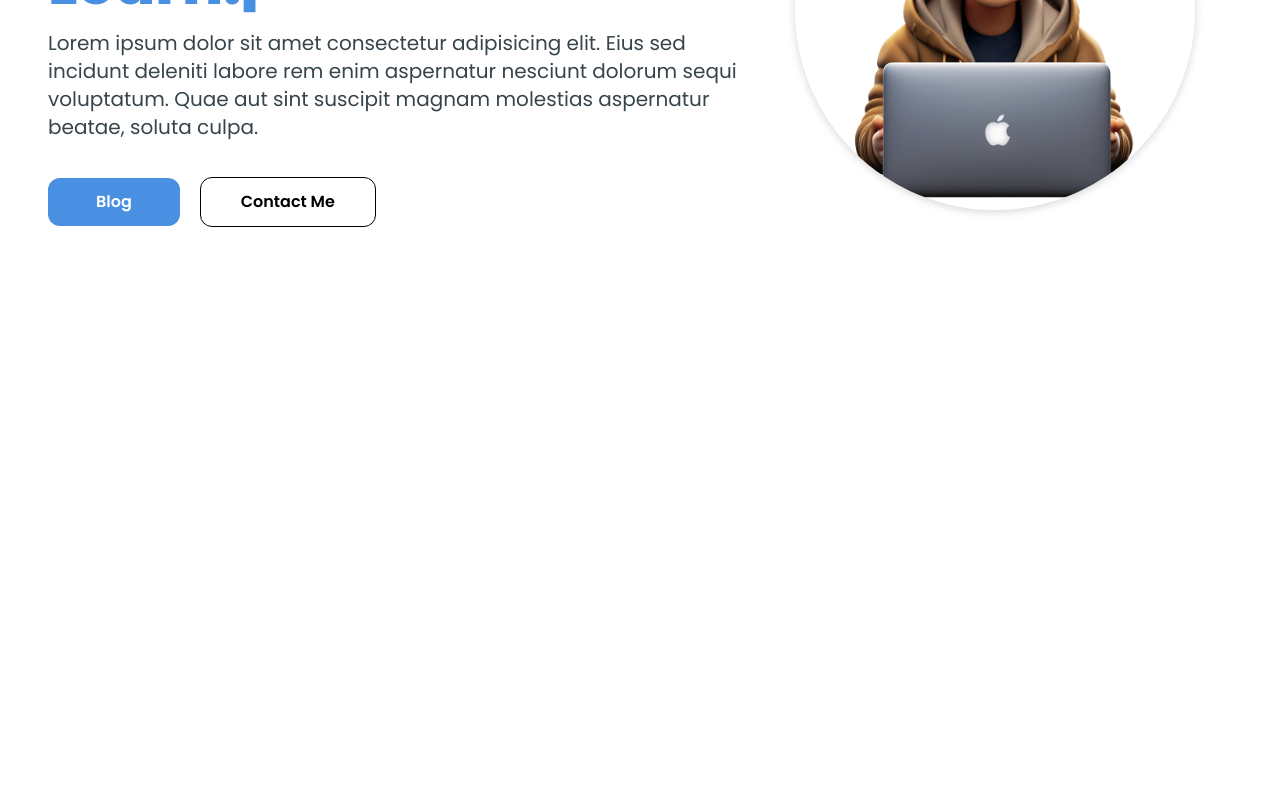
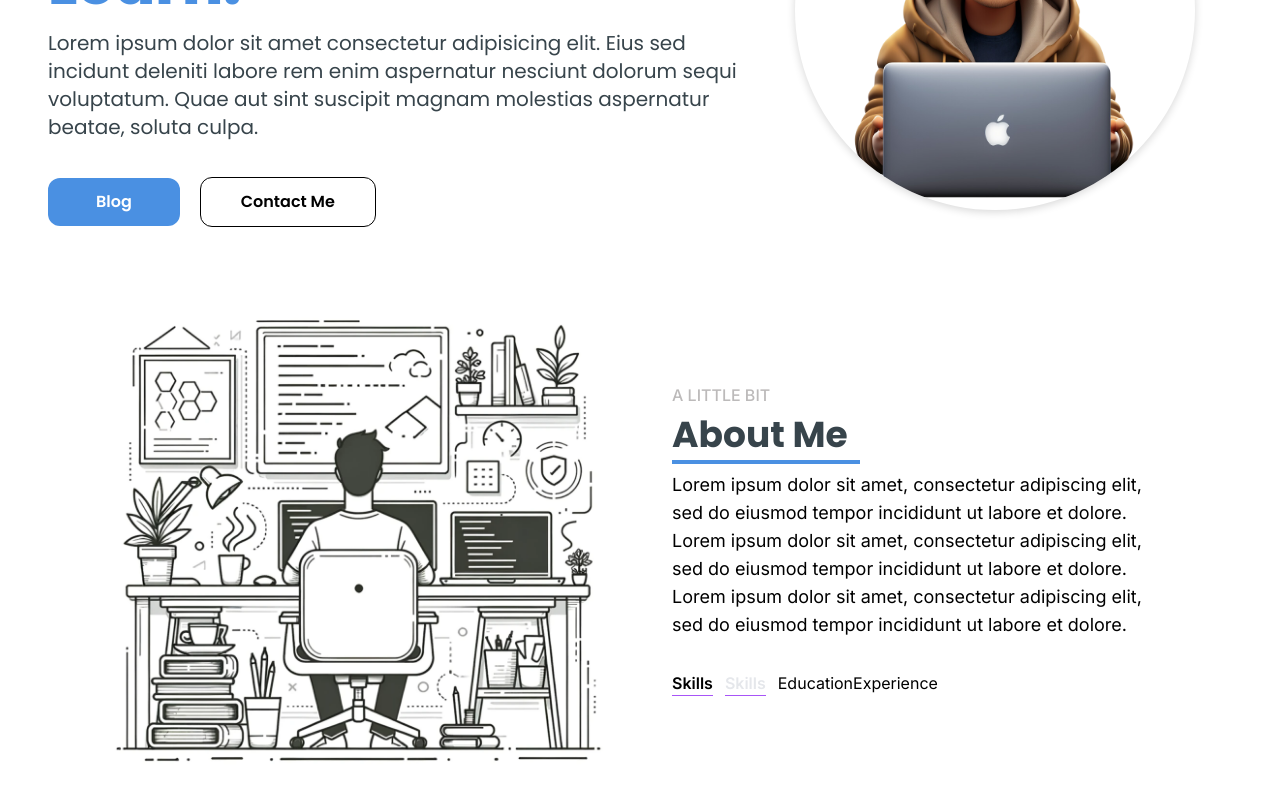
Before and after one commit to lecegues/lecegues-website, a Next.js app in the folder client/: page / in a window 1280 px wide. Shown: the part 320-1120 px from the top of the page. Before the commit the page ends 800 px from the top, so only its background shows below. Built offline with nearby package versions, Linux system fonts and the light colour scheme.

Commit message:
Added "About" Section to Landing Page

```diff
--- /dev/null
+++ b/client/app/components/AboutSection.jsx
@@ -0,0 +1,52 @@
+"use client"
+
+import React, { useState, useTransition } from 'react'
+import Image from 'next/image'
+import TabButton from './TabButton';
+
+const AboutSection = () => {
+    // Hold information about which tab is open
+    const [tab, setTab] = useState("skills");
+
+    // Transition Hook
+    const [isPending, startTransition] = useTransition();
+
+    // Takes ID and starts the transition
+    // Transition updates state without blocking UI
+    const handleTabChange = (id) =>{
+        startTransition( () =>{
+            setTab(id);
+        });
+    }
+
+    return (
+        <section className="text-black">
+            <div className="md:grid md:grid-cols-2 gap-8 xl:gap-16 items-center py-8 px-4 sm:py-16 xl:px-16">
+
+                {/* First Column (1/2) */}
+                <Image src="/images/about-me.png" width={500} height={500} />
+
+                {/* Second Column (2/2) */}
+                <div className="font-sans">
+                    <p className="text-[#bcbaba] font-medium mb-2"> A LITTLE BIT </p>
+                    <h2 className="text-4xl font-mono font-bold text-[#37444B] mb-4"> <span className="border-b-4 pr-3 border-[#4a90e2]"> About Me</span> </h2>
+                    <p className="text-base lg:text-lg">
+                    Lorem ipsum dolor sit amet, consectetur adipiscing elit, sed do eiusmod tempor incididunt ut labore et dolore. Lorem ipsum dolor sit amet, consectetur adipiscing elit, sed do eiusmod tempor incididunt ut labore et dolore. Lorem ipsum dolor sit amet, consectetur adipiscing elit, sed do eiusmod tempor incididunt ut labore et dolore.
+                    </p>
+                    <div className="flex flex-row mt-8">
+                        <TabButton selectTab={() => handleTabChange("skills")} active={tab === "skills"}> Skills
+                        </TabButton>
+                        <span className="mr-3 font-semibold hover:text-black text-gray-200 border-b border-purple-500">Skills</span>
+                        <span>Education</span>
+                        <span>Experience</span>
+                    </div>
+                </div>
+
+            </div>
+
+        </section>
+    )
+
+}
+
+export default AboutSection
--- /dev/null
+++ b/client/app/components/TabButton.jsx
@@ -0,0 +1,15 @@
+import React from 'react'
+
+const TabButton = ({ active, selectTab, children }) => {
+    const buttonClasses = active ? 'text-black border-b border-purple-500' : 'text-[#ADB7BE]'
+    return (
+        <button onClick={selectTab}>
+            <p className={`mr-3 font-semibold ${buttonClasses}`}>
+                {children}
+            </p>
+
+        </button>
+    )
+}
+
+export default TabButton
--- a/client/app/page.js
+++ b/client/app/page.js
@@ -5,20 +5,23 @@
 import Image from 'next/image'
 import HeroSection from './components/HeroSection';
 import Navbar from './components/Navbar';
+import AboutSection from './components/AboutSection';
 
 export default function Home(){
   return (
     <main className="flex min-h-screen flex-col bg-white">
 
+      {/* Container for Navigation Bar */}
       <div className="container mx-auto">
         <Navbar/>
       </div>
 
-
       {/* Container for Hero Section */}
       <div className="container mt-24 mx-auto px-12 py-4">
         <HeroSection />
+        <AboutSection />
       </div>
+
 
     </main>
 
--- a/client/package.json
+++ b/client/package.json
@@ -19,7 +19,7 @@
   },
   "devDependencies": {
     "autoprefixer": "^10.0.1",
-    "eslint": "^8",
+    "eslint": "^8.56.0",
     "eslint-config-next": "14.0.4",
     "postcss": "^8",
     "tailwindcss": "^3.3.0"
```
Also changed, not shown: client/public/images/about-me.png (added).
